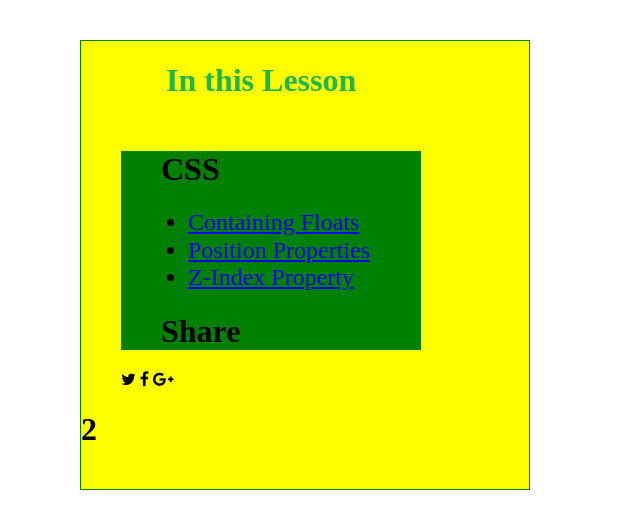
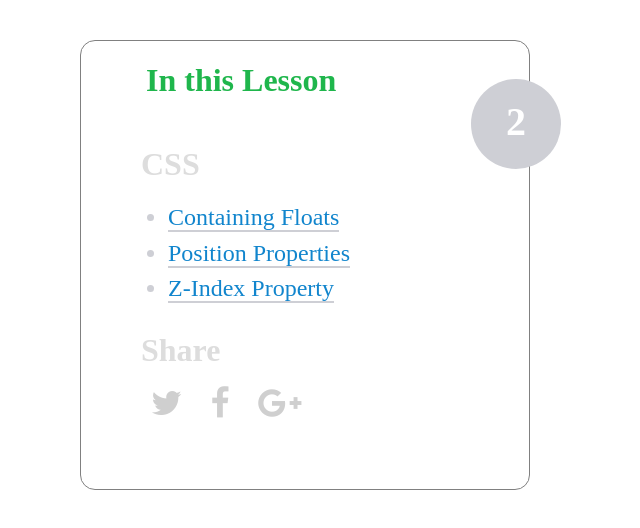
Before and after one commit to chanceyw/07-positioning-exercise, a website: page public/index.html in a window 1280 px wide. Shown: the whole page, without its empty margins (48-688 px from the left). Drawn offline with nearby package versions, Linux system fonts and the light colour scheme.

Commit message:
finished styling, put on final touch

```diff
--- a/public/app.css
+++ b/public/app.css
@@ -6,27 +6,62 @@ html {
 }
 .container {
   position: absolute;
-  background-color: yellow;
   width: 450px;
   margin-left: 10%;
   height: 450px;
   margin-top: 40px;
-  border: solid green 1px;
+  border: solid grey 1px;
+  border-radius: 15px;
 }
 .title {
-  margin-left: 85px;
+  margin-left: 65px;
   color: #1FB64C;
-  padding-bottom: 30px;
+  padding-bottom: 25px;
 }
 
 .list{
-  margin-left: 40px;
-  background: green;
+  margin-left: 20px;
   width: 300px;
-}
+  color: #ddd;
+
+  }
+  .list a{
+    text-decoration: none;
+    color: #1185CD;
+    border-bottom: solid #CECFD5 2px;
+  }
 .list li{
   margin-left: 27px;
   font-size: 1.5rem;
+  padding-bottom: 8px;
+  color: #CECFD5;
+  font-color: #1185CD;
+  text-decoration: none;
+
+
+}
+.img{
+  margin-left: 30px;
+  margin-top: -5px;
+  font-size: 2.1rem;
+  display: inline-block;
 }
 
+.img i {
+  padding-right: 20px;
+  color: #CFCFCF;
 }
+
+.two {
+  position: relative;
+  bottom: 405px;
+  left: 390px;
+  color: #FFFFFF;
+  font-size: 40px;
+  background-color: #CECFD5;
+  width: 90px;
+  height:90px;
+  text-align: center;
+  border-radius: 50%;
+  line-height: 85px;
+}
--- a/public/index.html
+++ b/public/index.html
@@ -24,7 +24,7 @@
      <i class="fa fa-facebook"></i>
      <i class="fa fa-google-plus"></i>
     </ul>
-    <h1 class="2">2</h1>
+    <h1 class="two">2</h1>
   </section>
 </body>
 
```
